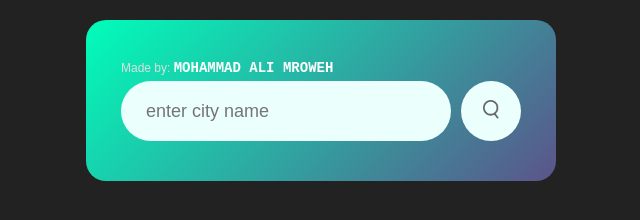
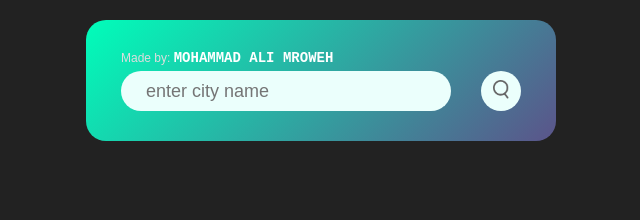
Before and after one commit to MohammadAliMroweh/Weather-App, a plain HTML site: page index.html in a window 1280 px wide. Shown: the whole page, without its empty margins (319-959 px from the left). Drawn offline with Linux system fonts and the light colour scheme.

Commit message:
Add files via upload

```diff
--- a/style.css
+++ b/style.css
@@ -10,20 +10,20 @@
         }
 
         .card {
-            width: 90%;
+            width: 100%;
             max-width: 470px;
             background: linear-gradient(135deg, #00feba, #5b548a);
             color: #fff;
             margin: 20px auto;
             border-radius: 20px;
-            padding: 40px 35px;
+            padding:30px 35px;
             text-align: center;
         }
 
         .search {
             width: 100%;
             display: flex;
-            align-items: center;
+            align-items:center;
             justify-content: space-between;
         }
 
@@ -33,10 +33,10 @@
             background: #ebfffc;
             color: #555;
             padding: 10px 25px;
-            height: 60px;
+            height: 40px;
             border-radius: 30px;
             flex: 1;
-            margin-right: 10px;
+            margin-right: 30px;
             font-size: 18px;
         }
 
@@ -45,8 +45,8 @@
             outline: 0;
             background: #ebfffc;
             border-radius: 50%;
-            width: 60px;
-            height: 60px;
+            width: 40px;
+            height: 40px;
             cursor: pointer;
         }
 
```
